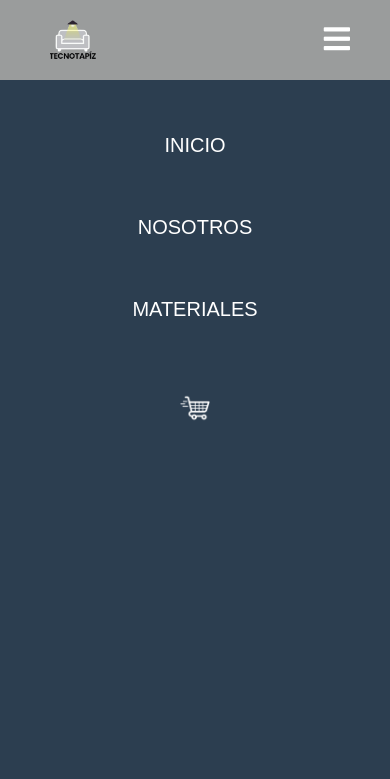
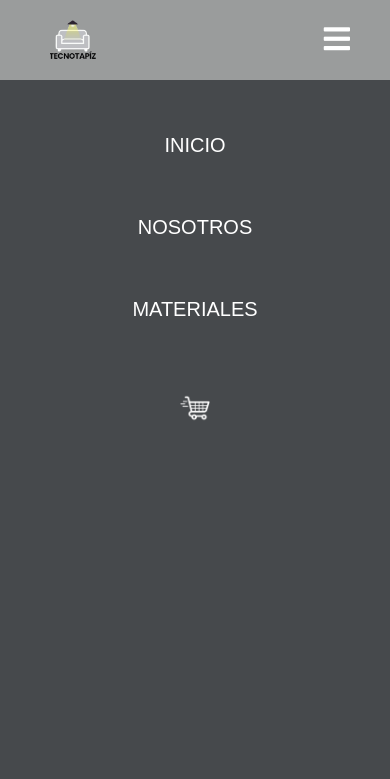
Before and after one commit to JonnierGrajalesAlzate/tapizeria, a plain HTML site: page index.html in a window 390 px wide. Both pictures are taken after a click on the label 336 px from the left and 40 px from the top of the page. Shown: the top 779 px of the page. Drawn offline with Linux system fonts and the light colour scheme.

Commit message:
corregir index

```diff
--- a/css/style.css
+++ b/css/style.css
@@ -134,7 +134,7 @@ nav ul li.carrito {
     background-color: #fff;
     border-radius: 8px;
     overflow: hidden;
-    box-shadow: 8px 8px 2px 1px rgba(0, 0, 255, .2);
+    box-shadow: 8px 8px 2px 1px rgba(47, 47, 47, 0.2);
     width: 280px;
     text-align: center;
     display: flex;
@@ -223,7 +223,7 @@ footer h1 {
         position: fixed;
         width: 100%;
         height: 100vh;
-        background: #2c3e50;
+        background: #000000;
         top: 80px;
         left: -100%;
         text-align: center;
@@ -243,6 +243,7 @@ footer h1 {
     }
     #check:checked ~ ul {
         left: 0;
+        background-color: #46494c;
     }
 
     .imagen_flotando{
```
